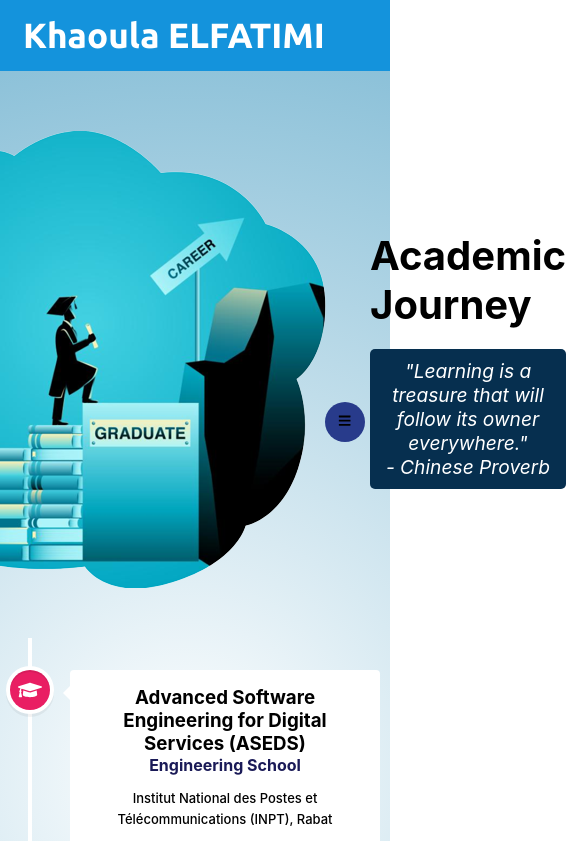
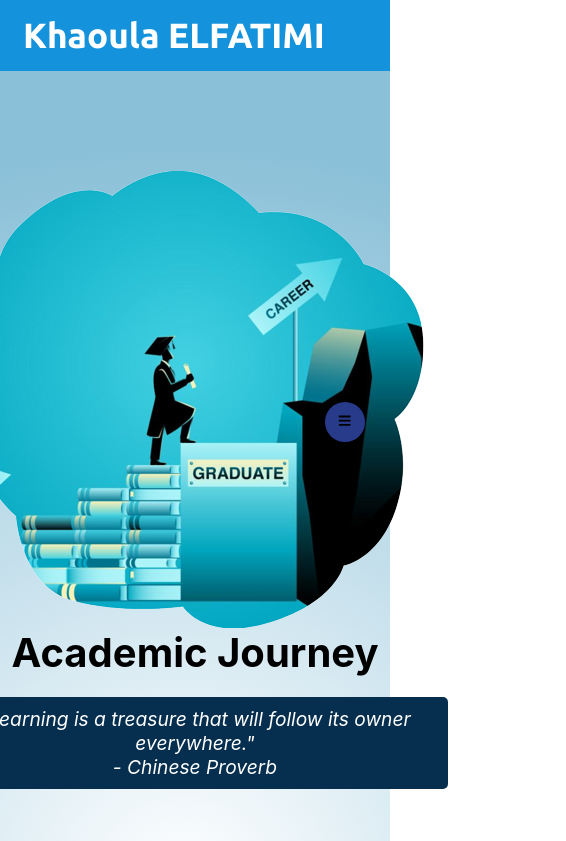
Before and after one commit to khaoula1e/MyPortfolio, a React (Create React App) app: page /education in a window 390 px wide. Shown: the top 841 px of the page, 566 px wide, since content can reach past the window. Built offline with nearby package versions, Linux system fonts and the light colour scheme.

Commit message:
educationresponsive

```diff
--- a/src/components/Education/Education.css
+++ b/src/components/Education/Education.css
@@ -16,6 +16,7 @@
   flex-direction: column;
   margin-bottom: 50px;
 }
+
 .education-section {
   display: flex;
   align-items: center;
@@ -47,15 +48,10 @@
   border-radius: 5px;
 }
 
-
-
 .education-title {
   font-size: 2.5em;
   margin-bottom: 10px;
 }
-
-
-
 
 .education-details {
   text-align: center;
@@ -132,7 +128,8 @@
 .vertical-timeline-element-subtitle {
   color: rgb(26, 26, 87);
 }
-.cv a{
+
+.cv a {
   display: inline-block;
   background: rgb(26, 26, 87);
   color: #fff;
@@ -145,3 +142,22 @@
   box-shadow: rgb(207, 207, 216);
   transition: all 0.3s ease;
 }
+
+@media (max-width: 768px) {
+  .education-content {
+    padding: 40px 0;
+  }
+
+  .education-section {
+    flex-direction: column;
+  }
+
+  .education-image,
+  .education-quote {
+    flex-basis: 100%;
+  }
+
+  .education-quote {
+    padding: 0 20px;
+  }
+}
--- a/src/components/Navbar.js
+++ b/src/components/Navbar.js
@@ -28,6 +28,12 @@ function Navbar() {
     setMenuOpen(!menuOpen);
   };
 
+  const handleLinkClick = () => {
+    if (isNavExpanded) {
+      setIsNavExpanded(false);
+    }
+  };
+
   return (
     <>
       <div
@@ -35,7 +41,7 @@ function Navbar() {
       >
         <div className="max-width">
           <div className="logo">
-            <Link to="/">
+            <Link to="/" onClick={handleLinkClick}>
               <span>Khaoula ELFATIMI</span>
             </Link>
           </div>
@@ -50,34 +56,31 @@ function Navbar() {
           <div className={`navigation-menu ${isNavExpanded ? "expanded" : ""}`}>
             <ul className={`menu ${isNavExpanded ? "open" : ""}`}>
               <li>
-                <Link to="/" className="menu-btn">
+                <Link to="/" className="menu-btn" onClick={handleLinkClick}>
                   Home
                 </Link>
               </li>
               <li>
-                <Link to="/about" className="menu-btn">
+                <Link to="/about" className="menu-btn" onClick={handleLinkClick}>
                   About
                 </Link>
               </li>
               <li>
-                <Link to="/education" className="menu-btn">
+                <Link to="/education" className="menu-btn" onClick={handleLinkClick}>
                   Education
                 </Link>
               </li>
               <li>
-                <Link to="/skills" className="menu-btn">
+                <Link to="/skills" className="menu-btn" onClick={handleLinkClick}>
                   Skills
                 </Link>
               </li>
               <li>
-                <Link to="/projects" className="menu-btn">
+                <Link to="/projects" className="menu-btn" onClick={handleLinkClick}>
                   Projects
                 </Link>
               </li>
             </ul>
-          </div>
-          <div className="menu-btn" onClick={handleMenuToggle}>
-            <i className="fas fa-bars"></i>
           </div>
         </div>
       </div>
```
Lines whose indentation alone changed are shown as unchanged.
